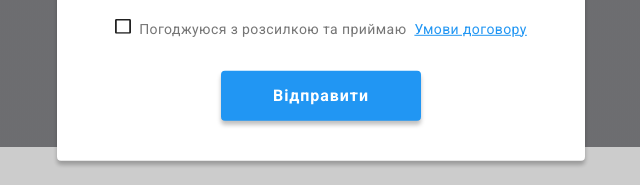
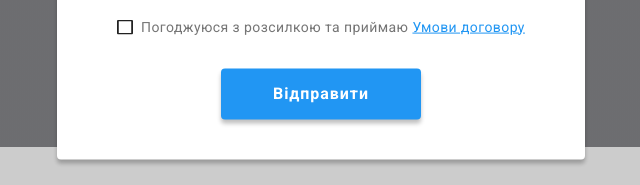
Before and after one commit to steshmen/goit-markup-hw-06, a plain HTML site: page index.html in a window 1280 px wide. Both pictures are taken after a click on the button "Замовити послугу". Shown: the part 531-716 px from the top of the page, 319-959 px from the left. Drawn offline with nearby package versions, Linux system fonts and the light colour scheme.

Commit message:
fix bg image way and modal size

```diff
--- a/css/styles.css
+++ b/css/styles.css
@@ -686,8 +686,8 @@ address {
 }
 .modal-form-input-wrapper {
     display: block;
+    position: relative;
     margin-top: 4px;
-    position: relative;
 
 }
 .modal-form-input-icon {
@@ -716,18 +716,19 @@ address {
 }
 
 .modal-form-textarea {
+    display: block;
     resize: none;
     width: 100%;
     height: 120px;
     padding: 12px 16px;
     margin-top: 4px;
-    outline: none;
     border: 1px solid rgba(33, 33, 33, 0.2);
     border-radius: 4px;
     transition: border-color 250ms cubic-bezier(0.4, 0, 0.2, 1);
 }
 .modal-form-label.label-textarea {
     margin-bottom: 20px;
+
 }
 .modal-form-textarea:focus {
     border-color: var(--accent-color);
@@ -751,6 +752,8 @@ address {
     font-size: 14px;
     line-height: 1.7;
     color: var(--secondary-txt-color);
+    display: flex;
+    align-items: center;
 }
 .modal-form-checkbox-link {
     color: var(--accent-color);
@@ -761,7 +764,7 @@ address {
 .modal-form-label-checkbox::before {
     content: "";
     display: inline-block;
-    background-image: url(/images/icon-check-cold.svg);
+    background-image: url(../images/icon-check-cold.svg);
     width: 16px;
     height: 15px;
     cursor: pointer;
@@ -770,7 +773,7 @@ address {
 }
 .modal-form-input-checkbox:checked +
 .modal-form-label-checkbox::before {
-    background-image: url(/images/icon-check.svg);
+    background-image: url(../images/icon-check.svg);
 }
 .modal-form-input-checkbox:focus +
 .modal-form-label-checkbox::before {
@@ -781,7 +784,7 @@ address {
     font-style: normal;
     font-weight: 700;
     font-size: 16px;
-    line-height: 1.88;
+    line-height: 1.9;
     letter-spacing: 0.06em;
     color: var(--primary-bg-color);
     background-color: var(--accent-color);
```
